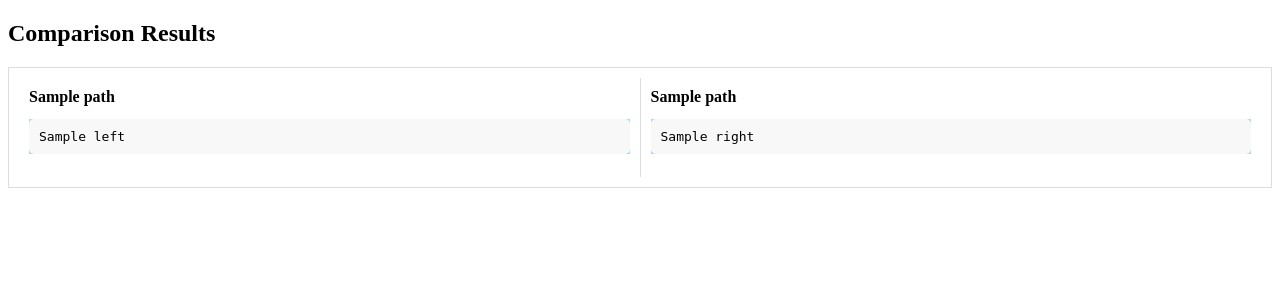
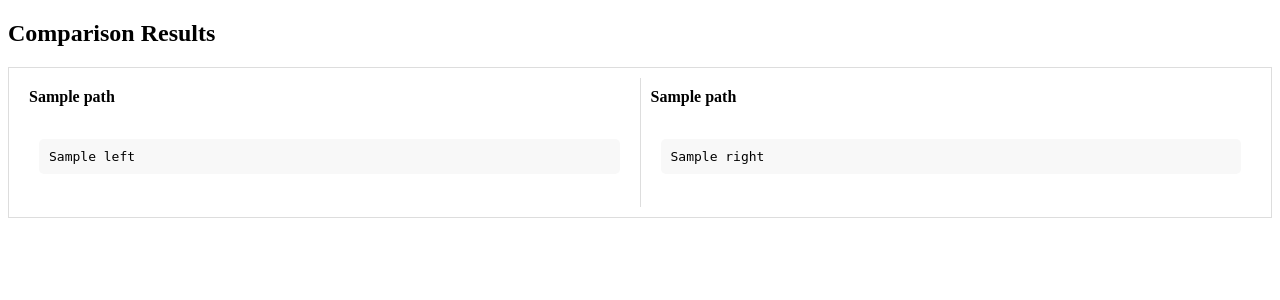
Before and after one commit to maciekSzubiczuk/polishAPI_compliance_tool, a Flask app: template app/templates/display.html in a window 1280 px wide. Shown: the top 300 px of the page. Run offline with Flask 3, Linux system fonts and the light colour scheme; the template is opened without the code that fills it: most values are stand-ins (such as "Sample title", 1, 10 or a date in 2020).

Commit message:
working diffrences without colors

```diff
--- a/app/templates/display.html
+++ b/app/templates/display.html
@@ -3,6 +3,11 @@
 <head>
     <title>API Compliance Check</title>
     <style>
+        .yaml-content-wrapper {
+            border-radius: 5px;
+            padding: 10px;
+            overflow-x: auto;
+        }
         .diff-row {
             display: flex;
             margin-bottom: 20px;
@@ -21,6 +26,14 @@
             font-weight: bold;
             margin-bottom: 10px;
         }
+        .yaml-content-wrapper {
+            border-radius: 5px;
+            padding: 10px;
+            overflow-x: auto;
+        }
+        .added { background-color: lightgreen; }
+        .removed { background-color: lightcoral; }
+        .changed { background-color: lightblue; }
         .yaml-content {
             white-space: pre;
             font-family: monospace;
@@ -29,9 +42,6 @@
             padding: 10px;
             overflow-x: auto;
         }
-        .added { background-color: lightgreen; }
-        .removed { background-color: lightcoral; }
-        .changed { background-color: lightblue; }
     </style>
 </head>
 <body>
@@ -43,7 +53,7 @@
                     <div class="diff-section">
                         <div class="path-title">{{ path }}</div>
                         {% if change.left %}
-                            <div class="{{ 'removed' if change.right is none else 'changed' }}">
+                            <div class="yaml-content-wrapper {{ 'removed' if change.right is none }}">
                                 <pre class="yaml-content">{{ change.left | safe }}</pre>
                             </div>
                         {% endif %}
@@ -51,7 +61,7 @@
                     <div class="diff-section">
                         <div class="path-title">{{ path }}</div>
                         {% if change.right %}
-                            <div class="{{ 'added' if change.left is none else 'changed' }}">
+                            <div class="yaml-content-wrapper {{ 'added' if change.left is none }}">
                                 <pre class="yaml-content">{{ change.right | safe }}</pre>
                             </div>
                         {% endif %}
```
